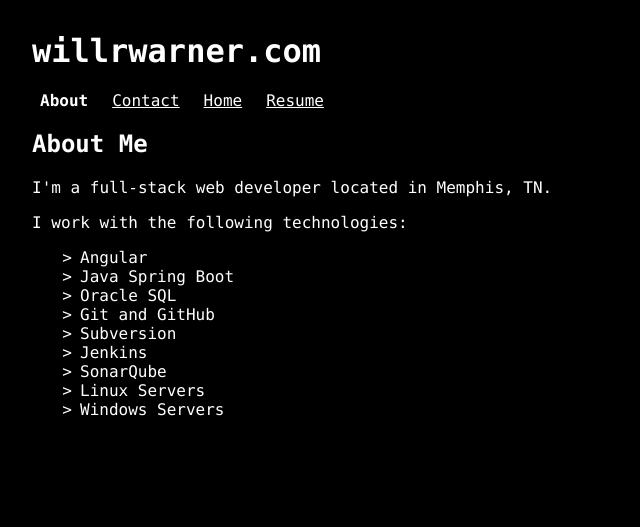
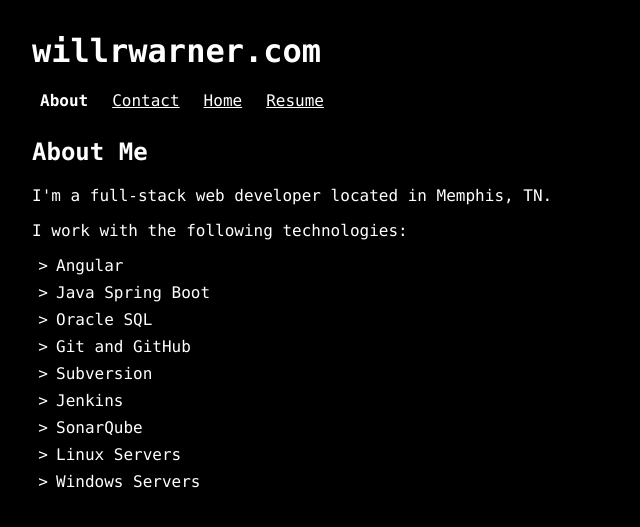
Before and after one commit to cofad/portfolio, a PHP site: page /about.html in a window 1280 px wide. Shown: the top 527 px of the page, without its empty margins (0-640 px from the left). Run offline with PHP 8.4, Linux system fonts and the light colour scheme.

Commit message:
feat: add padding and margin to lists

```diff
--- a/style.css
+++ b/style.css
@@ -22,6 +22,16 @@ a {
 a:hover {
   color: yellow;
   text-decoration: underline yellow;
+}
+
+ul {
+  padding-left: 1rem;
+}
+
+li {
+  list-style-type: ">";
+  padding-left: 0.5rem;
+  margin-bottom: 0.5rem;
 }
 
 .header {
@@ -62,11 +72,6 @@ a:hover {
   border-radius: 0.5rem;
 }
 
-li {
-  list-style-type: ">";
-  padding-left: 0.5rem;
-}
-
 .font-weight-bold {
   font-weight: bold;
 }
```
